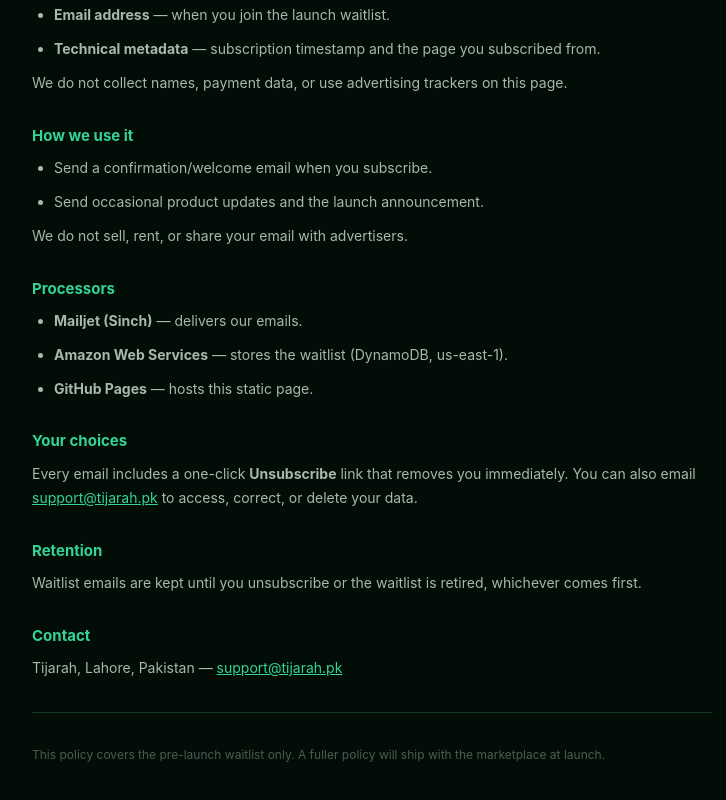
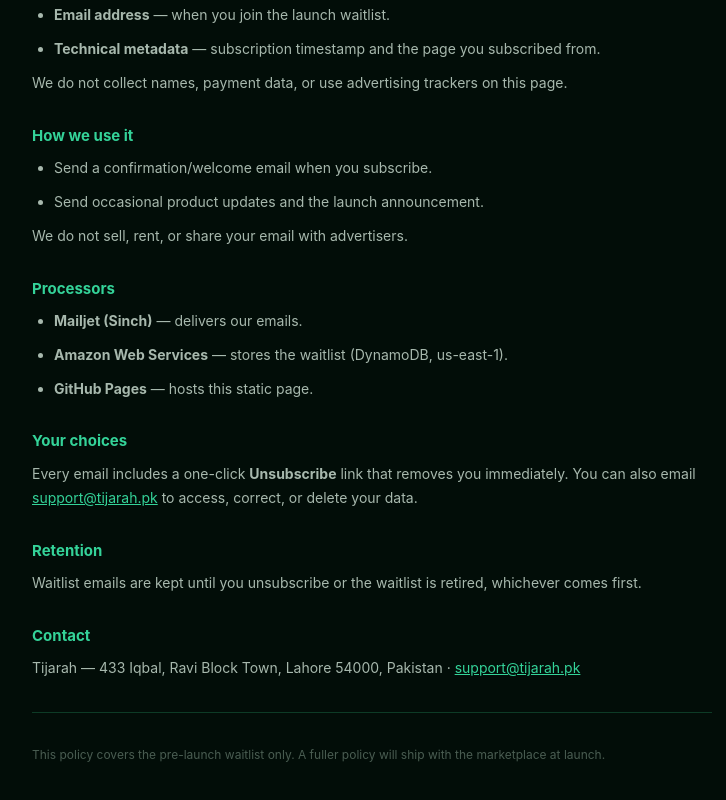
Before and after one commit to shehryarkhan12/Tijarah-Landing, a plain HTML site: page privacy.html in a window 1280 px wide. Shown: the part 312-1112 px from the top of the page, without its empty margins (268-994 px from the left). Drawn offline with Linux system fonts and the light colour scheme.

Commit message:
Add business address to privacy and terms contact sections
Generated with [Devin](https://devin.ai)

Co-Authored-By: Devin <158243242+devin-ai-integration[bot]@users.noreply.github.com>

```diff
--- a/privacy.html
+++ b/privacy.html
@@ -73,7 +73,7 @@
 
     <h2>Contact</h2>
     <p>
-      Tijarah, Lahore, Pakistan —
+      Tijarah — 433 Iqbal, Ravi Block Town, Lahore 54000, Pakistan ·
       <a href="mailto:support@tijarah.pk">support@tijarah.pk</a>
     </p>
 
```
Also changed, not shown: terms.html (+1 -1 lines).
